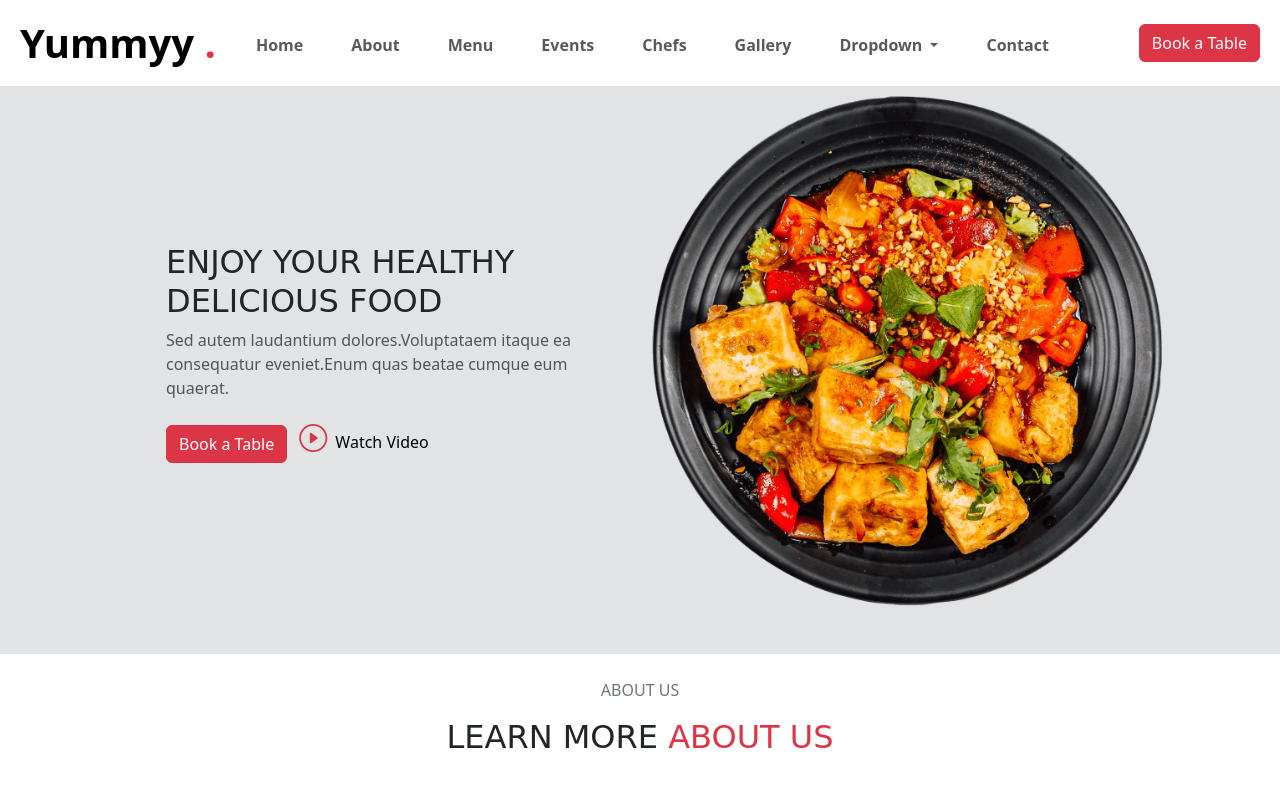
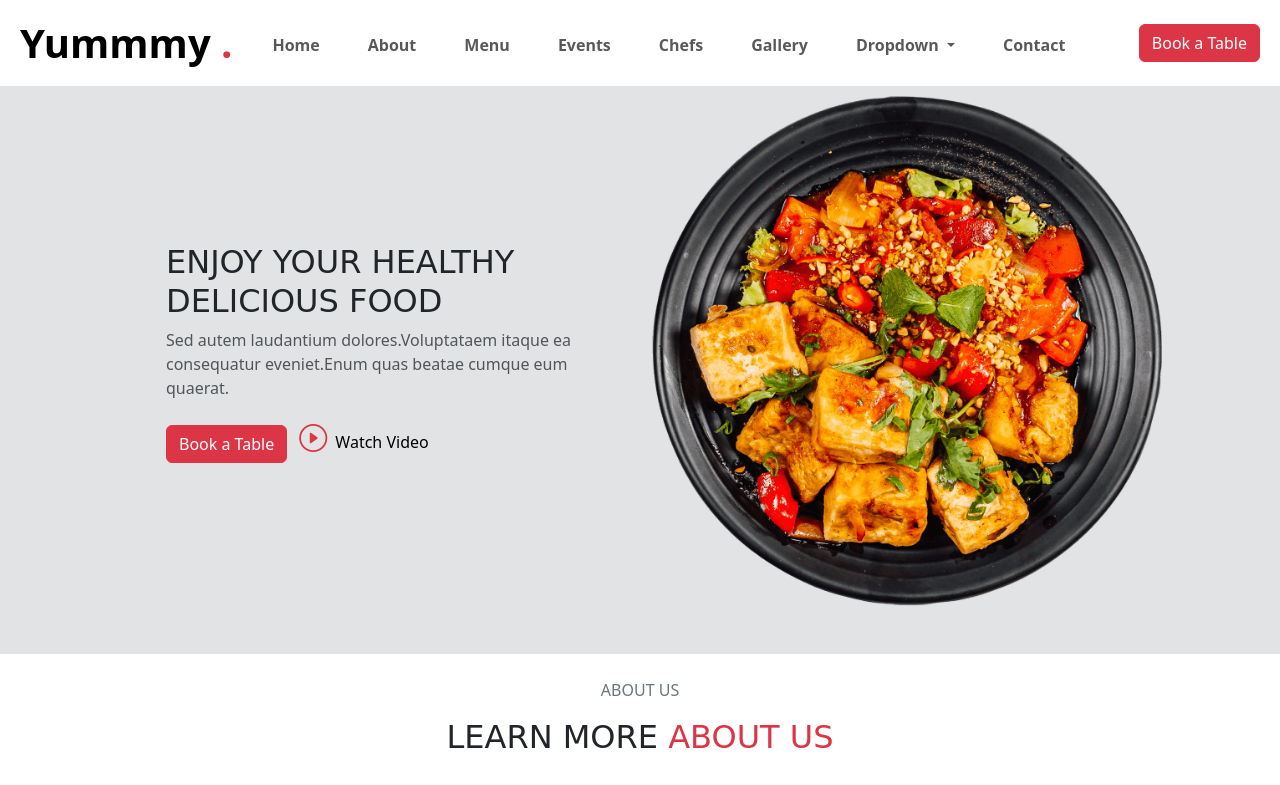
Before and after one commit to nandinireddy14/BootstrapFoodWebsite, a website: page index.html in a window 1280 px wide. Shown: the top 785 px of the page. Drawn offline with nearby package versions, Linux system fonts and the light colour scheme.

Commit message:
Assing yummmy from test02

```diff
--- a/index.html
+++ b/index.html
@@ -9,6 +9,7 @@
 <link rel="stylesheet" href="https://cdn.jsdelivr.net/npm/bootstrap-icons@1.3.0/font/bootstrap-icons.css">
 <script src="https://kit.fontawesome.com/d4ffaea5fc.js" crossorigin="anonymous"></script>
     <title>Bootstrap Assign</title>
+
 </head>
 <body>
 
@@ -16,7 +17,7 @@
   <nav class="navbar bg-white navbar-expand-lg p-2 fixed-top">
 
     <div class="container-fluid">
-      <a class="navbar-brand fs-1 fw-bold" href="#">Yummyy <span class="text-danger fs-1 fw-bold">.</span></a>
+      <a class="navbar-brand fs-1 fw-bold" href="#">Yummmy <span class="text-danger fs-1 fw-bold">.</span></a>
       <form class="d-flex d-block d-lg-none" role="search">
         <button class="btn btn-danger" type="submit">Book a Table</button>
       </form>
```
